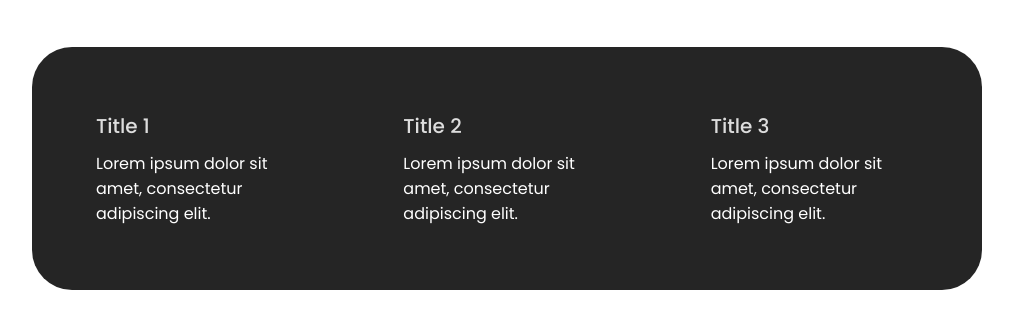
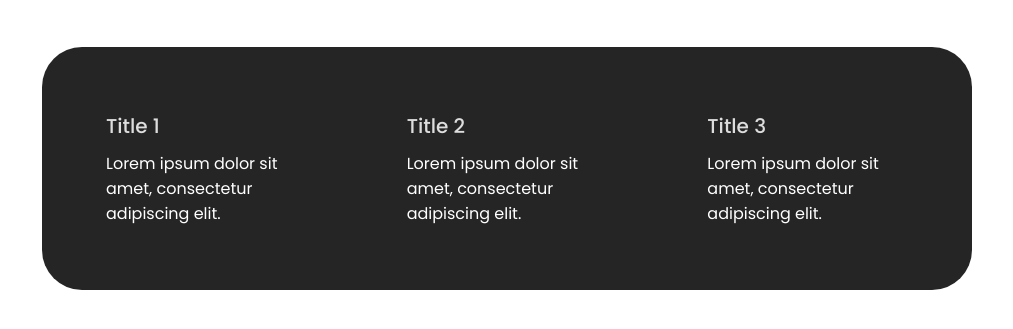
Before and after one commit to JoaoEduardoRRocha/Exemplo, a plain HTML site: page index.html in a window 1280 px wide. Shown: the part 419-748 px from the top of the page, without its empty margins (133-1146 px from the left). Drawn offline with Linux system fonts and the light colour scheme.

Commit message:
update styles

```diff
--- a/style.css
+++ b/style.css
@@ -62,7 +62,7 @@ section {
   margin: auto;
   padding: 64px;
   gap: 100px;
-  max-width: 950px;
+  max-width: 930px;
   border-radius: 40px;
 
   background-color: #252525;
```
